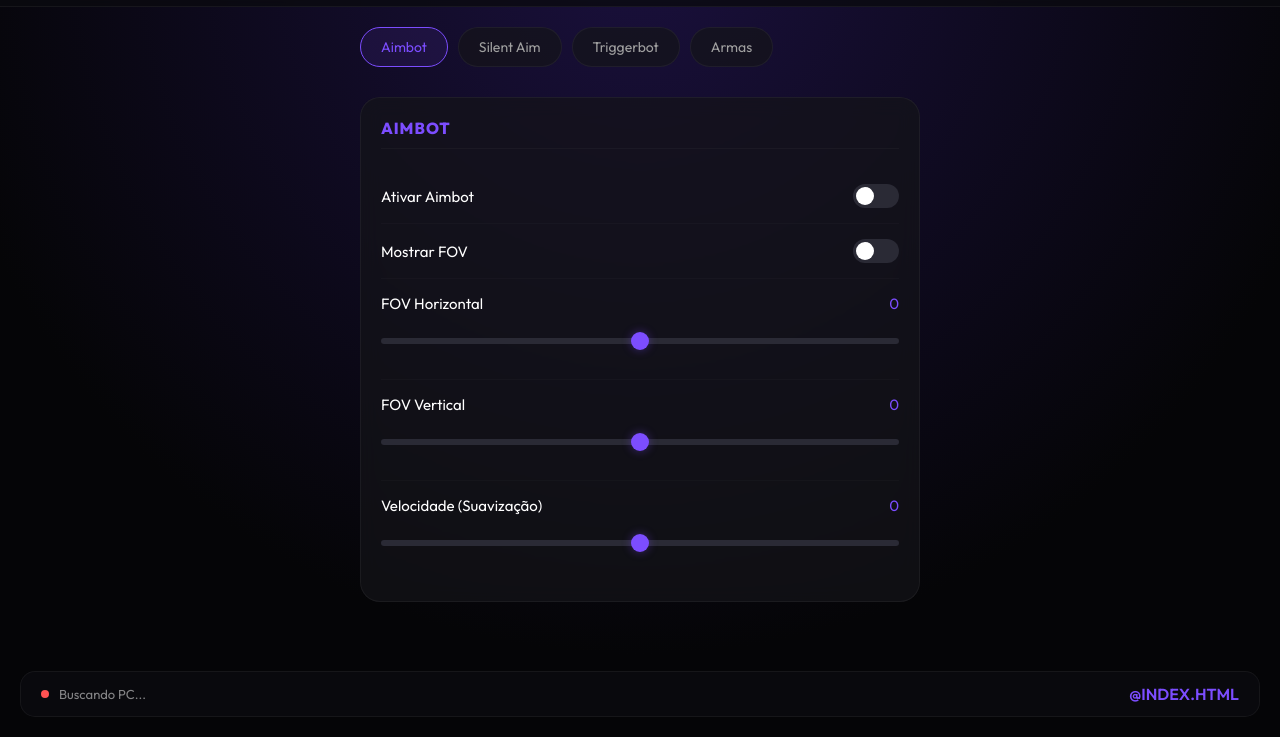
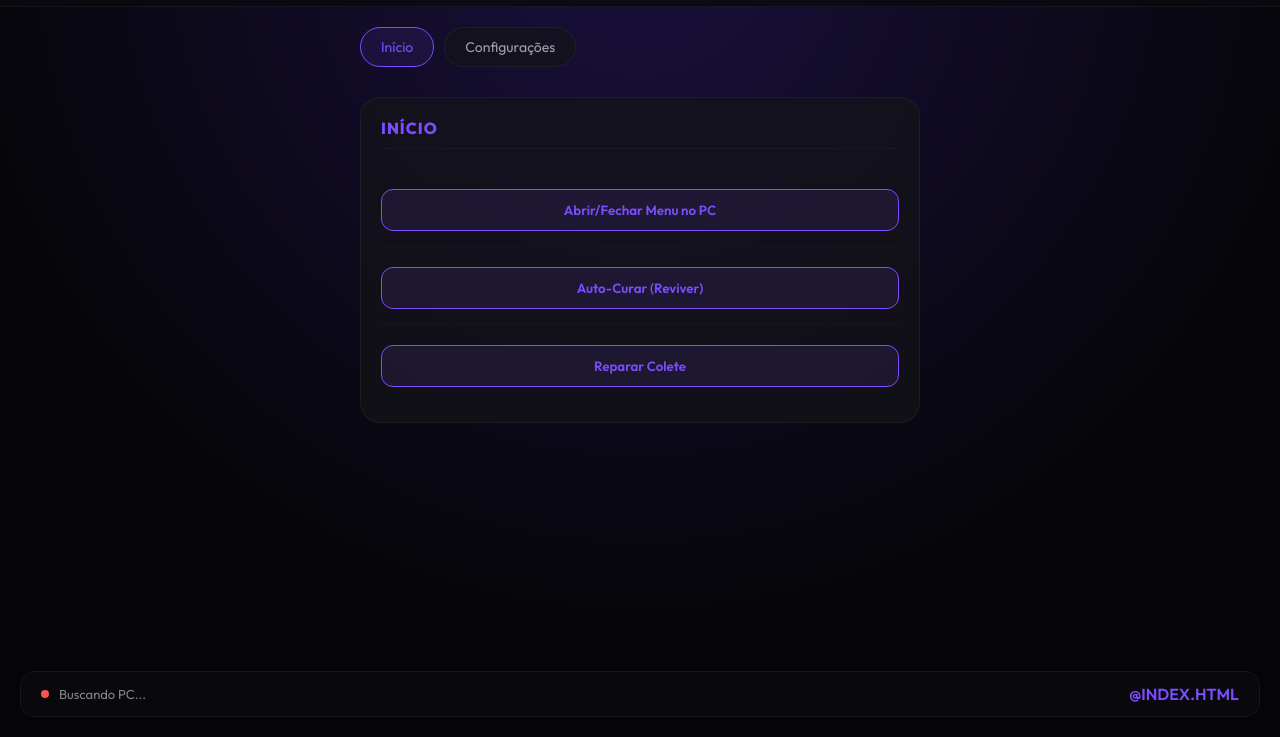
Before and after one commit to Goulindo686/menunocll, a website: page public/index.html in a window 1280 px wide. Shown: the part 63-800 px from the top of the page. Drawn offline with Linux system fonts and the light colour scheme; files whose address does not match are found by name.

Commit message:
Restore Geral tab and Toggle Menu button

```diff
--- a/public/index.html
+++ b/public/index.html
@@ -319,7 +319,7 @@
         const API_BASE = window.location.origin;
         const username = window.location.pathname.split('/').pop() || 'Unknown';
 
-        let currentTab = 'Assistência';
+        let currentTab = 'Geral';
         let currentSubTab = 0;
         let menuSchema = null;
         let currentState = {};
@@ -327,6 +327,19 @@
 
         // Expanded Fallback Schema (Comprehensive)
         const fallbackSchema = {
+            "Geral": {
+                subs: ["Início", "Configurações"],
+                groups: [
+                    [
+                        { id: "Action_ToggleMenu", label: "Abrir/Fechar Menu no PC", type: "button", feat: "ToggleMenu" },
+                        { id: "Action_Heal", label: "Auto-Curar (Reviver)", type: "button", feat: "Heal" },
+                        { id: "Action_Armor", label: "Reparar Colete", type: "button", feat: "Armor" }
+                    ],
+                    [
+                        { id: "General_ArrayList", label: "Lista de Espectadores", type: "toggle", cat: "General", feat: "ArrayList" }
+                    ]
+                ]
+            },
             "Assistência": {
                 subs: ["Aimbot", "Silent Aim", "Triggerbot", "Armas"],
                 groups: [
```
